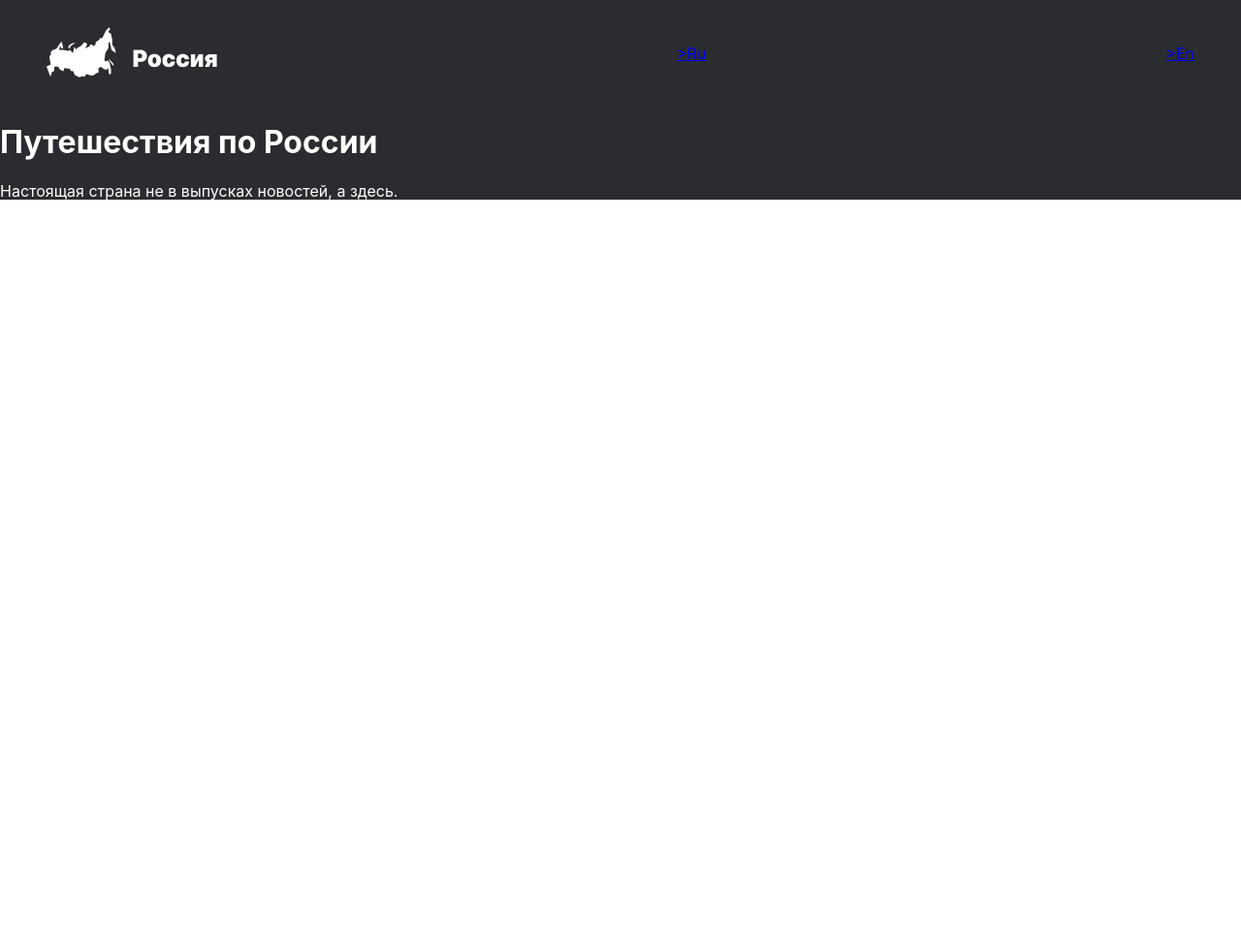
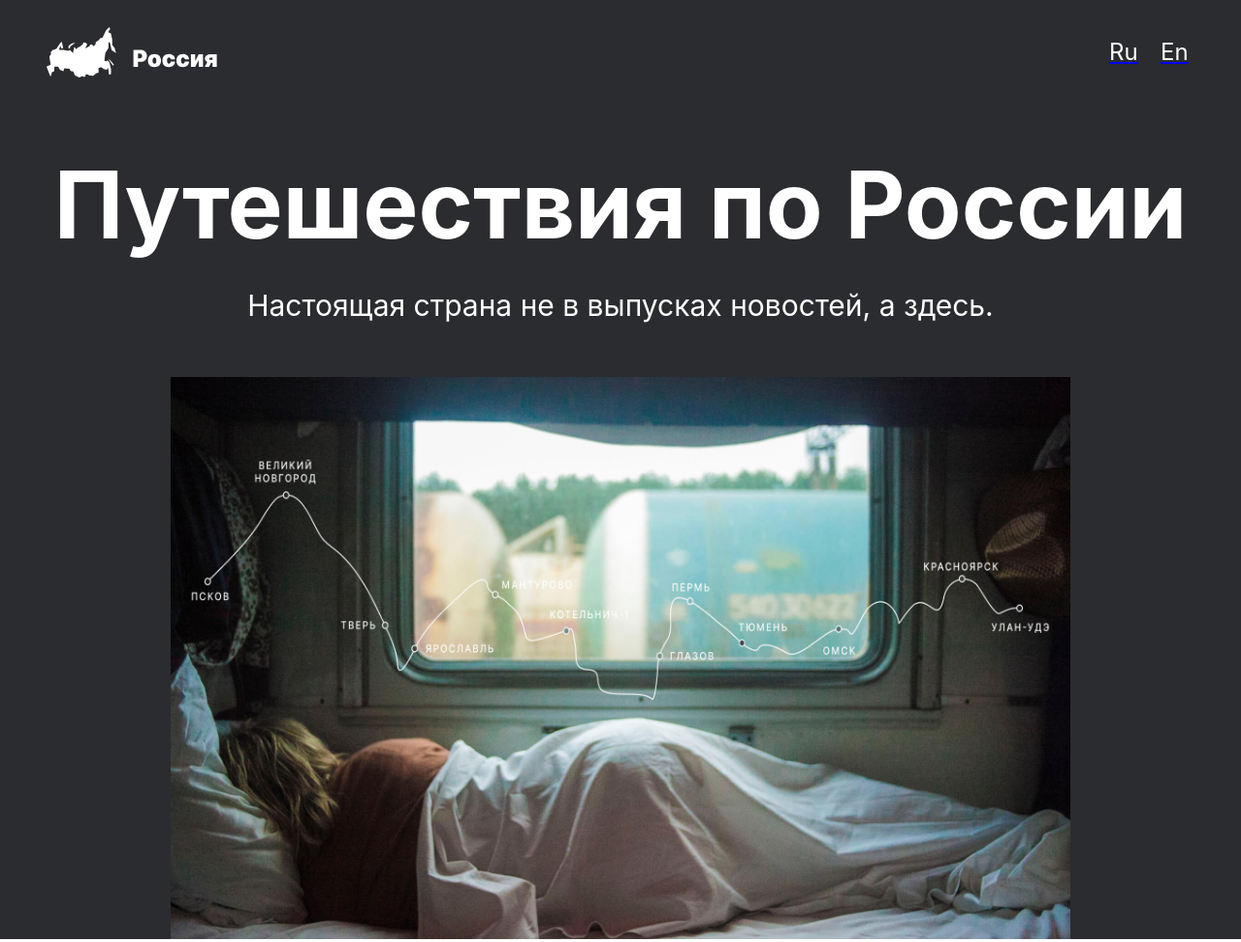
Before and after one commit to Alexey787-design/russian-travel, a plain HTML site: page index.html in a window 1280 px wide. Shown: the whole page at 97% size. Before the commit the page ends 800 px from the top, so only its background shows below. Drawn offline with Linux system fonts and the light colour scheme.

Commit message:
lead block

```diff
--- a/blocks/header/__lang-link/header__lang-link.css
+++ b/blocks/header/__lang-link/header__lang-link.css
@@ -1,4 +1,12 @@
 .header__lang-link {
   color: #FFFFFF;
-  margin-top: 46px;
+  /* margin-top: 46px; */
+  /* max-height: 28px;
+  max-width: 29px; */
+  /* margin-left: 0;
+  margin-right: 0; */
+  /* justify-self: end; */
+  /* align-self: center; */
+  font-size: 24px;
+  margin: 0;
 }
--- a/blocks/header/__logo/header__logo.css
+++ b/blocks/header/__logo/header__logo.css
@@ -1,5 +1,5 @@
 .header__logo {
-  margin-top: 28px;
+  /* margin-top: 28px; */
   background-size: cover;
   max-width: 176px;
   max-height: 52px;
--- a/blocks/header/header.css
+++ b/blocks/header/header.css
@@ -1,7 +1,12 @@
 .header {
-  display: flex;
-  justify-content: space-between;
-  /* align-items: center; */
+  display: grid;
+  /* flex-direction: column; */
+  /* flex-wrap: nowrap; */
+  /* justify-content: space-between; */
+  align-items: center;
   margin: 0 48px;
   min-height: 108px;
+  grid-template-columns: auto repeat(2, 35px);
+  gap: 18px;
+  justify-items: start;
 }
--- /dev/null
+++ b/blocks/lead/__image-container/lead__image-container.css
@@ -0,0 +1,6 @@
+.lead__image-container {
+  width: 928px;
+  height: 580px;
+  margin: 0 auto;
+  margin-top: 56px;
+}
--- /dev/null
+++ b/blocks/lead/__image/lead__image.css
@@ -0,0 +1,6 @@
+.lead__image {
+  background-size: cover;
+  object-fit: cover;
+  object-position: center;
+  width: 100%;
+}
--- /dev/null
+++ b/blocks/lead/__subtitle/lead__subtitle.css
@@ -0,0 +1,7 @@
+.lead__subtitle {
+  font-size: 30px;
+  margin: 0 auto;
+  text-align: center;
+  margin-top: 32px;
+  min-width: 640px;
+}
--- /dev/null
+++ b/blocks/lead/__title/lead__title.css
@@ -0,0 +1,6 @@
+.lead__title {
+  font-size: 96px;
+  margin: 0 auto;
+  text-align: center;
+  margin-top: 48px;
+}
--- /dev/null
+++ b/blocks/lead/lead.css
@@ -0,0 +1,7 @@
+.lead {
+  margin: 0 auto;
+  display: flex;
+  flex-direction: column;
+  align-items: center;
+  /* width: 100%; */
+}
--- a/index.html
+++ b/index.html
@@ -1,24 +1,32 @@
 <!DOCTYPE html>
 <html lang="ru">
+
 <head>
   <meta charset="UTF-8">
   <meta name="viewport" content="width=device-width, initial-scale=1.0">
   <link rel="stylesheet" href="./pages/index.css">
   <title>Путешествие по России</title>
 </head>
+
 <body>
   <div class="page">
     <header class="header">
-      <img  src="./images/header-logo.svg" alt="Логотип RussianMap" class="header__logo">
-      <a href="#"><p class="header__lang-link"></p>>Ru</p></a>
-      <a href="#"><p class="header__lang-link"></p>>En</p></a>
+      <img src="./images/header-logo.svg" alt="Логотип RussianMap" class="header__logo">
+      <a href="#">
+        <p class="header__lang-link">Ru</p>
+      </a>
+      <a href="#">
+        <p class="header__lang-link">En</p>
+      </a>
     </header>
     <main class="content">
       <section class="lead">
-        <h1 class="header__title">Путешествия по России</h1>
-        <p>Настоящая страна не в выпусках
-          новостей, а здесь.
+        <h1 class="lead__title">Путешествия по России</h1>
+        <p class="lead__subtitle">Настоящая страна не в выпусках новостей, а здесь.
         </p>
+        <div class="lead__image-container">
+          <img src="./images/lead-polka.jpg" alt="Фото снимок из окна вагона" class="lead__image">
+        </div>
       </section>
 
     </main>
@@ -28,4 +36,5 @@
 
   </div>
 </body>
+
 </html>
--- a/pages/index.css
+++ b/pages/index.css
@@ -3,3 +3,8 @@
 @import url(../blocks/header/header.css);
 @import url(../blocks/header/__logo/header__logo.css);
 @import url(../blocks/header/__lang-link/header__lang-link.css);
+@import url(../blocks/lead/lead.css);
+@import url(../blocks/lead/__title/lead__title.css);
+@import url(../blocks/lead/__subtitle/lead__subtitle.css);
+@import url(../blocks/lead/__image/lead__image.css);
+@import url(../blocks/lead/__image-container/lead__image-container.css);
```
